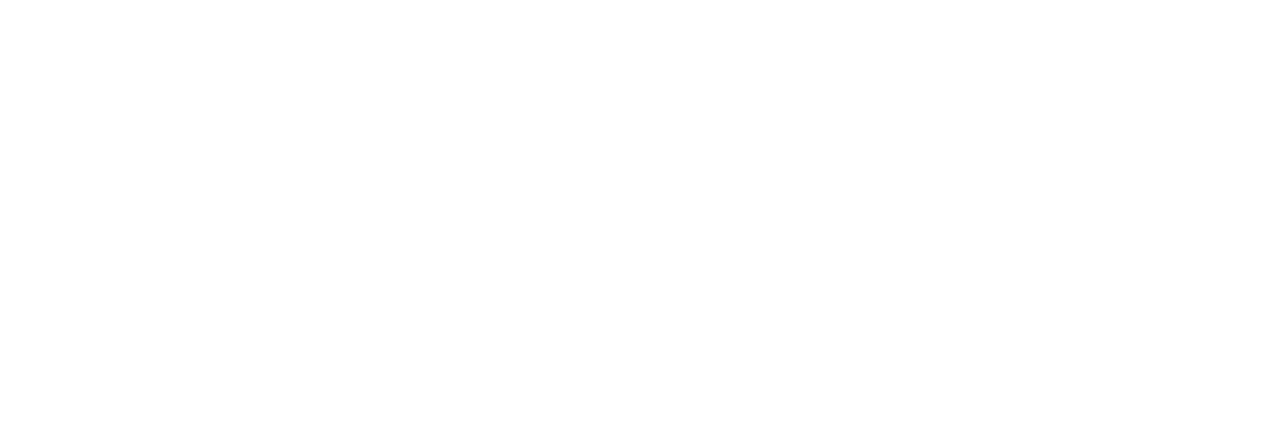
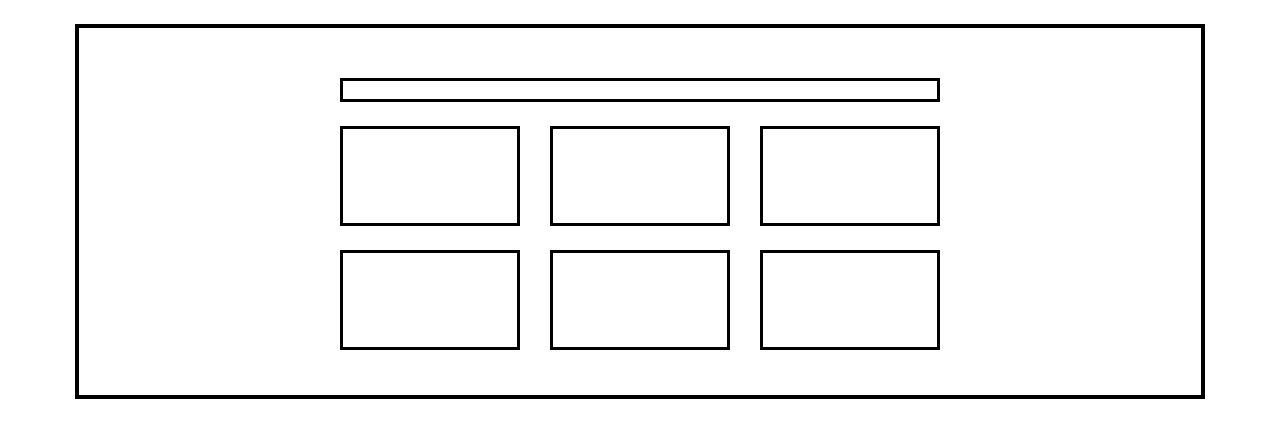
Before and after one commit to xTotalOG/CSS-Practice-2, a plain HTML site: page index.html in a window 1280 px wide. Drawn offline with Linux system fonts and the light colour scheme.

Commit message:
done layout 2

```diff
--- a/index.html
+++ b/index.html
@@ -1,13 +1,26 @@
 <!DOCTYPE html>
 <html lang="en">
-<head>
-    <meta charset="UTF-8">
-    <meta http-equiv="X-UA-Compatible" content="IE=edge">
-    <meta name="viewport" content="width=device-width, initial-scale=1.0">
+  <head>
+    <meta charset="UTF-8" />
+    <meta http-equiv="X-UA-Compatible" content="IE=edge" />
+    <meta name="viewport" content="width=device-width, initial-scale=1.0" />
     <title>Document</title>
-</head>
+    <link rel="stylesheet" href="./style.css" />
+  </head>
 
-<body>
-
-</body>
+  <body>
+    <div class="container">
+      <div class="row">
+        <div class="title"></div>
+        <div class="box-wrapper">
+          <div class="box"></div>
+          <div class="box"></div>
+          <div class="box"></div>
+          <div class="box"></div>
+          <div class="box"></div>
+          <div class="box"></div>
+        </div>
+      </div>
+    </div>
+  </body>
 </html>
--- a/style.css
+++ b/style.css
@@ -0,0 +1,39 @@
+*{
+    padding: 0;
+    margin: 0;
+    box-sizing: border-box;
+}
+
+.container{
+    border: 4px black solid;
+    padding: 50px 150px;
+    margin: 24px 75px;
+    height: 375px;
+    display: flex;
+    justify-content: center;
+}
+
+.row{
+    width: 100%;
+    max-width: 600px;
+}
+
+.title{
+    border: 3px black solid;
+    width: 100%;
+    height: 24px;
+    margin-bottom: 24px;
+}
+
+.box{
+    height: 100px;
+    width: 30%;
+    border: 3px black solid;
+    margin-bottom: 24px;
+}
+
+.box-wrapper{
+    display: flex;
+    flex-wrap: wrap;
+    justify-content: space-between;
+}
```
